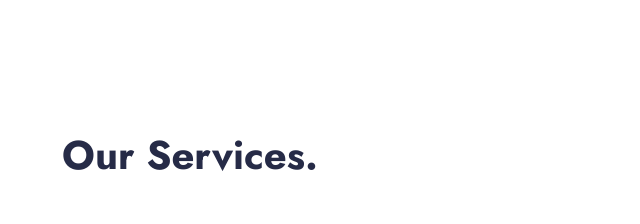
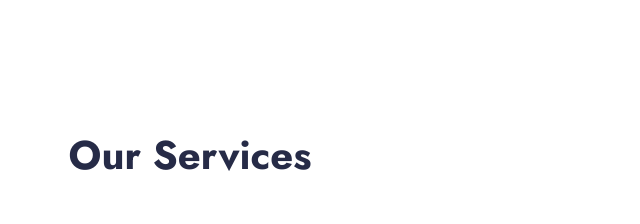
Before and after one commit to mrsaviour-28/avventura, a plain HTML site: page index.html in a window 1280 px wide. Shown: the part 1400-1624 px from the top of the page, 450-1090 px from the left. Drawn offline with nearby package versions, Linux system fonts and the light colour scheme.

Commit message:
updated services

```diff
--- a/index.html
+++ b/index.html
@@ -195,7 +195,7 @@
         <div class="container py-5 px-lg-5">
           <div class="text-center wow fadeInUp" data-wow-delay="0.1s">
             <!-- <h5 class="text-primary-gradient fw-medium">App Features</h5> -->
-            <h1 class="mb-5">Our Services.</h1>
+            <h1 class="mb-5">Our Services</h1>
           </div>
           <div class="row g-4">
             <div class="col-lg-4 col-md-6 wow fadeInUp" data-wow-delay="0.1s">
```
